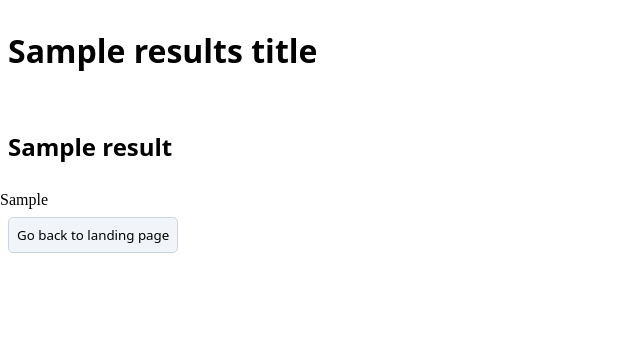
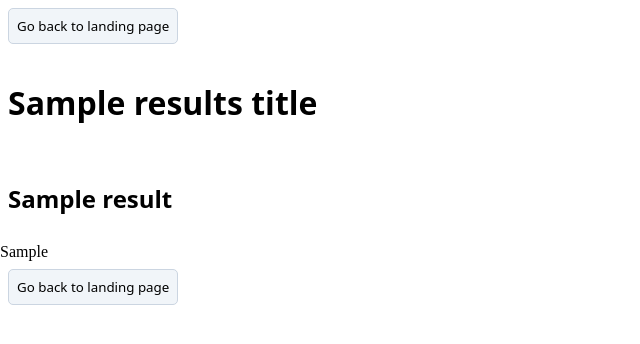
Before and after one commit to skberkeley/coolnewlanguage, a Python web app: template coolNewLanguage/web/templates/stage_results.html in a window 1280 px wide. Shown: the top 344 px of the page, without its empty margins (0-640 px from the left). Run offline with Jinja, Linux system fonts and the light colour scheme; the template is opened without the code that fills it: most values are stand-ins (such as "Sample title", 1, 10 or a date in 2020).

Commit message:
Results: Add go back button to top of page

```diff
--- a/coolNewLanguage/web/templates/stage_results.html
+++ b/coolNewLanguage/web/templates/stage_results.html
@@ -9,6 +9,9 @@
 </head>
 <body>
     <div class="results_container">
+        <form action="/" method="get">
+            <input type="submit" value="Go back to landing page">
+        </form>
         <h1>{{ results_title }}</h1>
         <div class="container">
             {% for result in results %}
```
